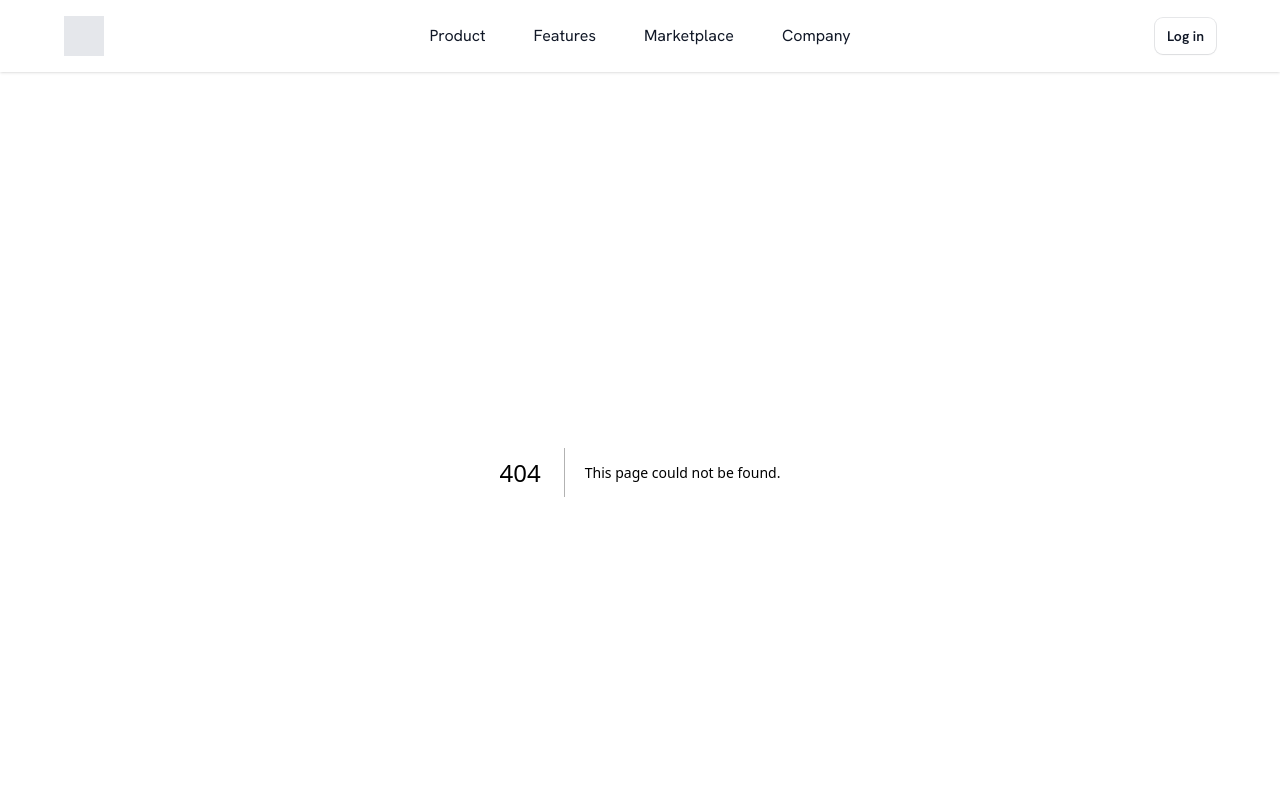
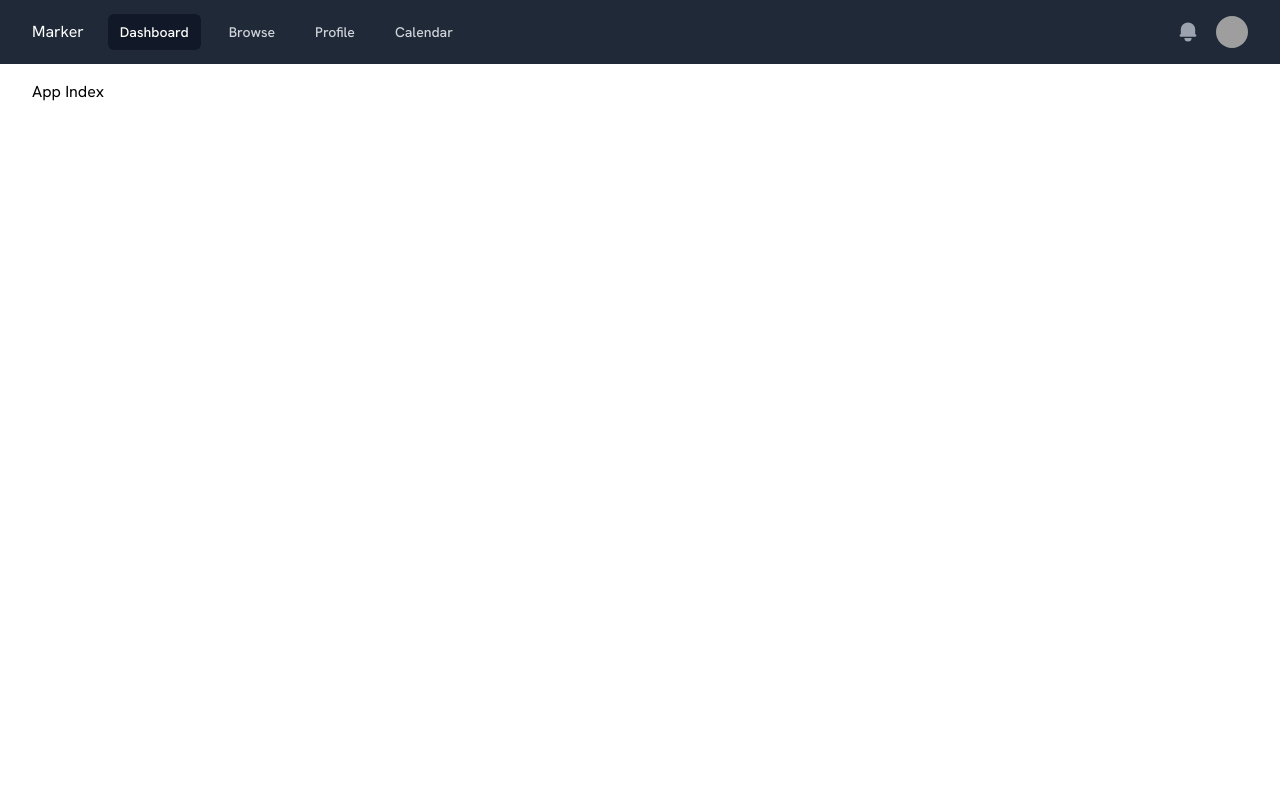
Before and after one commit to Justin-Bento/marker, a Next.js app: page /app in a window 1280 px wide. Before the commit this address had no page. Shown: the top 800 px of the page. Built offline with nearby package versions, Linux system fonts and the light colour scheme; grey boxes are pictures that could not be loaded.

Commit message:
created a apps layout

```diff
--- /dev/null
+++ b/components/app/Navbar.tsx
@@ -0,0 +1,147 @@
+import { Fragment } from 'react'
+import { Disclosure, Menu, Transition } from '@headlessui/react'
+import {HiMenu, HiBell, HiX} from "react-icons/hi"
+import Link from 'next/link'
+
+const navigation = [
+  { name: 'Dashboard', href: '/app/dashboard', current: true },
+  { name: 'Browse', href: '/app/browse', current: false },
+  { name: 'Profile', href: '/app/profile', current: false },
+  { name: 'Calendar', href: '#', current: false },
+]
+
+function classNames(...classes: any) {
+  return classes.filter(Boolean).join(' ')
+}
+
+export default function Navbar() {
+  return (
+    <Disclosure as="nav" className="bg-gray-800">
+      {({ open }) => (
+        <>
+          <div className="mx-auto max-w-7xl px-2 sm:px-6 lg:px-8">
+            <div className="relative flex h-16 items-center justify-between">
+              <div className="absolute inset-y-0 left-0 flex items-center sm:hidden">
+                {/* Mobile menu button*/}
+                <Disclosure.Button className="inline-flex items-center justify-center rounded-md p-2 text-gray-400 hover:bg-gray-700 hover:text-white focus:outline-none focus:ring-2 focus:ring-inset focus:ring-white">
+                  <span className="sr-only">Open main menu</span>
+                  {open ? (
+                    <HiX className="block h-6 w-6" aria-hidden="true" />
+                  ) : (
+                    <HiMenu className="block h-6 w-6" aria-hidden="true" />
+                  )}
+                </Disclosure.Button>
+              </div>
+              <div className="flex flex-1 items-center justify-center sm:items-stretch sm:justify-start">
+                <div className="flex flex-shrink-0 items-center">
+                 <Link href="/app" className="text-white">Marker</Link>
+                </div>
+                <div className="hidden sm:ml-6 sm:block">
+                  <div className="flex space-x-4">
+                    {navigation.map((item) => (
+                      <a
+                        key={item.name}
+                        href={item.href}
+                        className={classNames(
+                          item.current ? 'bg-gray-900 text-white' : 'text-gray-300 hover:bg-gray-700 hover:text-white',
+                          'px-3 py-2 rounded-md text-sm font-medium'
+                        )}
+                        aria-current={item.current ? 'page' : undefined}
+                      >
+                        {item.name}
+                      </a>
+                    ))}
+                  </div>
+                </div>
+              </div>
+              <div className="absolute inset-y-0 right-0 flex items-center pr-2 sm:static sm:inset-auto sm:ml-6 sm:pr-0">
+                <button
+                  type="button"
+                  className="rounded-full bg-gray-800 p-1 text-gray-400 hover:text-white focus:outline-none focus:ring-2 focus:ring-white focus:ring-offset-2 focus:ring-offset-gray-800"
+                >
+                  <span className="sr-only">View notifications</span>
+                  <HiBell className="h-6 w-6" aria-hidden="true" />
+                </button>
+
+                {/* Profile dropdown */}
+                <Menu as="div" className="relative ml-3">
+                  <div>
+                    <Menu.Button className="flex rounded-full bg-gray-800 text-sm focus:outline-none focus:ring-2 focus:ring-white focus:ring-offset-2 focus:ring-offset-gray-800">
+                      <span className="sr-only">Open user menu</span>
+                      <img
+                        className="h-8 w-8 rounded-full"
+                        src="https://images.unsplash.com/photo-1472099645785-5658abf4ff4e?ixlib=rb-1.2.1&ixid=eyJhcHBfaWQiOjEyMDd9&auto=format&fit=facearea&facepad=2&w=256&h=256&q=80"
+                        alt=""
+                      />
+                    </Menu.Button>
+                  </div>
+                  <Transition
+                    as={Fragment}
+                    enter="transition ease-out duration-100"
+                    enterFrom="transform opacity-0 scale-95"
+                    enterTo="transform opacity-100 scale-100"
+                    leave="transition ease-in duration-75"
+                    leaveFrom="transform opacity-100 scale-100"
+                    leaveTo="transform opacity-0 scale-95"
+                  >
+                    <Menu.Items className="absolute right-0 z-10 mt-2 w-48 origin-top-right rounded-md bg-white py-1 shadow-lg ring-1 ring-black ring-opacity-5 focus:outline-none">
+                      <Menu.Item>
+                        {({ active }) => (
+                          <a
+                            href="#"
+                            className={classNames(active ? 'bg-gray-100' : '', 'block px-4 py-2 text-sm text-gray-700')}
+                          >
+                            Your Profile
+                          </a>
+                        )}
+                      </Menu.Item>
+                      <Menu.Item>
+                        {({ active }) => (
+                          <Link
+                            href="/app/settings"
+                            className={classNames(active ? 'bg-gray-100' : '', 'block px-4 py-2 text-sm text-gray-700')}
+                          >
+                            Settings
+                          </Link>
+                        )}
+                      </Menu.Item>
+                      <Menu.Item>
+                        {({ active }) => (
+                          <Link
+                            href="/"
+                            className={classNames(active ? 'bg-gray-100' : '', 'block px-4 py-2 text-sm text-gray-700')}
+                          >
+                            Sign out
+                          </Link>
+                        )}
+                      </Menu.Item>
+                    </Menu.Items>
+                  </Transition>
+                </Menu>
+              </div>
+            </div>
+          </div>
+
+          <Disclosure.Panel className="sm:hidden">
+            <div className="space-y-1 px-2 pt-2 pb-3">
+              {navigation.map((item) => (
+                <Disclosure.Button
+                  key={item.name}
+                  as="a"
+                  href={item.href}
+                  className={classNames(
+                    item.current ? 'bg-gray-900 text-white' : 'text-gray-300 hover:bg-gray-700 hover:text-white',
+                    'block px-3 py-2 rounded-md text-base font-medium'
+                  )}
+                  aria-current={item.current ? 'page' : undefined}
+                >
+                  {item.name}
+                </Disclosure.Button>
+              ))}
+            </div>
+          </Disclosure.Panel>
+        </>
+      )}
+    </Disclosure>
+  )
+}
--- a/pages/_app.tsx
+++ b/pages/_app.tsx
@@ -1,14 +1,6 @@
 import "../styles/globals.css";
 import type { AppProps } from "next/app";
-import Appbar from "../components/Appbar";
-import Footer from "../components/Footer";
 
 export default function App({ Component, pageProps }: AppProps) {
-  return (
-    <>
-      <Appbar />
-      <Component {...pageProps} />
-      <Footer />
-    </>
-  );
+  return <Component {...pageProps} />
 }
--- /dev/null
+++ b/pages/app/browse.tsx
@@ -0,0 +1,20 @@
+import Head from "next/head";
+import React from "react";
+//
+import Navbar from "../../components/app/Navbar"
+
+export default function Browse() {
+  return (
+    <>
+      <Head>
+        <title>Marker - Browse</title>
+      </Head>
+      <Navbar />
+      <main className="h-screen">
+        <section className="mx-auto max-w-7xl sm:px-6 lg:px-8 p-4">
+          <h1 className="">Browse</h1>
+        </section>
+      </main>
+    </>
+  );
+}
--- /dev/null
+++ b/pages/app/dashboard.tsx
@@ -0,0 +1,20 @@
+import Head from "next/head";
+import React from "react";
+//
+import Navbar from "../../components/app/Navbar"
+
+export default function AppIndex() {
+  return (
+    <>
+      <Head>
+        <title>Marker - App</title>
+      </Head>
+      <Navbar />
+      <main className="h-screen">
+        <section className="mx-auto max-w-7xl sm:px-6 lg:px-8 p-4">
+          <h1 className="">App Index</h1>
+        </section>
+      </main>
+    </>
+  );
+}
--- /dev/null
+++ b/pages/app/index.tsx
@@ -0,0 +1,20 @@
+import Head from "next/head";
+import React from "react";
+//
+import Navbar from "../../components/app/Navbar"
+
+export default function AppIndex() {
+  return (
+    <>
+      <Head>
+        <title>Marker - App</title>
+      </Head>
+      <Navbar />
+      <main className="h-screen">
+        <section className="mx-auto max-w-7xl sm:px-6 lg:px-8 p-4">
+          <h1 className="">App Index</h1>
+        </section>
+      </main>
+    </>
+  );
+}
--- /dev/null
+++ b/pages/app/profile/index.tsx
@@ -0,0 +1,20 @@
+import Head from "next/head";
+import React from "react";
+//
+import Navbar from "../../../components/app/Navbar"
+
+export default function Profile() {
+  return (
+    <>
+      <Head>
+        <title>Marker - Profile</title>
+      </Head>
+      <Navbar />
+      <main className="h-screen">
+        <section className="mx-auto max-w-7xl sm:px-6 lg:px-8 p-4">
+          <h1 className="">Profile</h1>
+        </section>
+      </main>
+    </>
+  );
+}
--- /dev/null
+++ b/pages/app/settings.tsx
@@ -0,0 +1,16 @@
+import Head from "next/head";
+import Navbar from "../../components/app/Navbar";
+
+export default function settings() {
+  return (
+    <>
+      <Head>
+        Marker - settings
+      </Head>
+      <Navbar />
+      <main className="">
+        <h1 className="">settings</h1>
+      </main>
+    </>
+  );
+}
--- a/pages/index.tsx
+++ b/pages/index.tsx
@@ -1,5 +1,8 @@
 import Head from "next/head";
 import Link from "next/link";
+// End of Next.js
+import Appbar from "../components/Header";
+import Footer from "../components/Footer";
 
 export default function Home() {
   return (
@@ -7,6 +10,7 @@
       <Head>
         <title>Marker</title>
       </Head>
+      <Appbar />
       <main className="space-y-16 mt-16">
         <section className="mx-auto max-w-7xl sm:px-6 lg:px-8">
           <h1 className="text-4xl font-bold tracking-tight sm:text-center sm:text-6xl mx-auto max-w-3xl">
@@ -26,7 +30,7 @@
               Get started
             </Link>
             <Link
-              href="/discover"
+              href="/app"
               className="inline-block rounded-lg px-4 py-1.5 text-base font-semibold leading-7 text-gray-900 ring-1 ring-gray-900/10 hover:ring-gray-900/20"
             >
               Live demo
@@ -52,6 +56,7 @@
           <Example />
         </section>
       </main>
+      <Footer />
     </>
   );
 }
```
Also changed, not shown: components/Header.tsx (renamed from components/Appbar.tsx).
